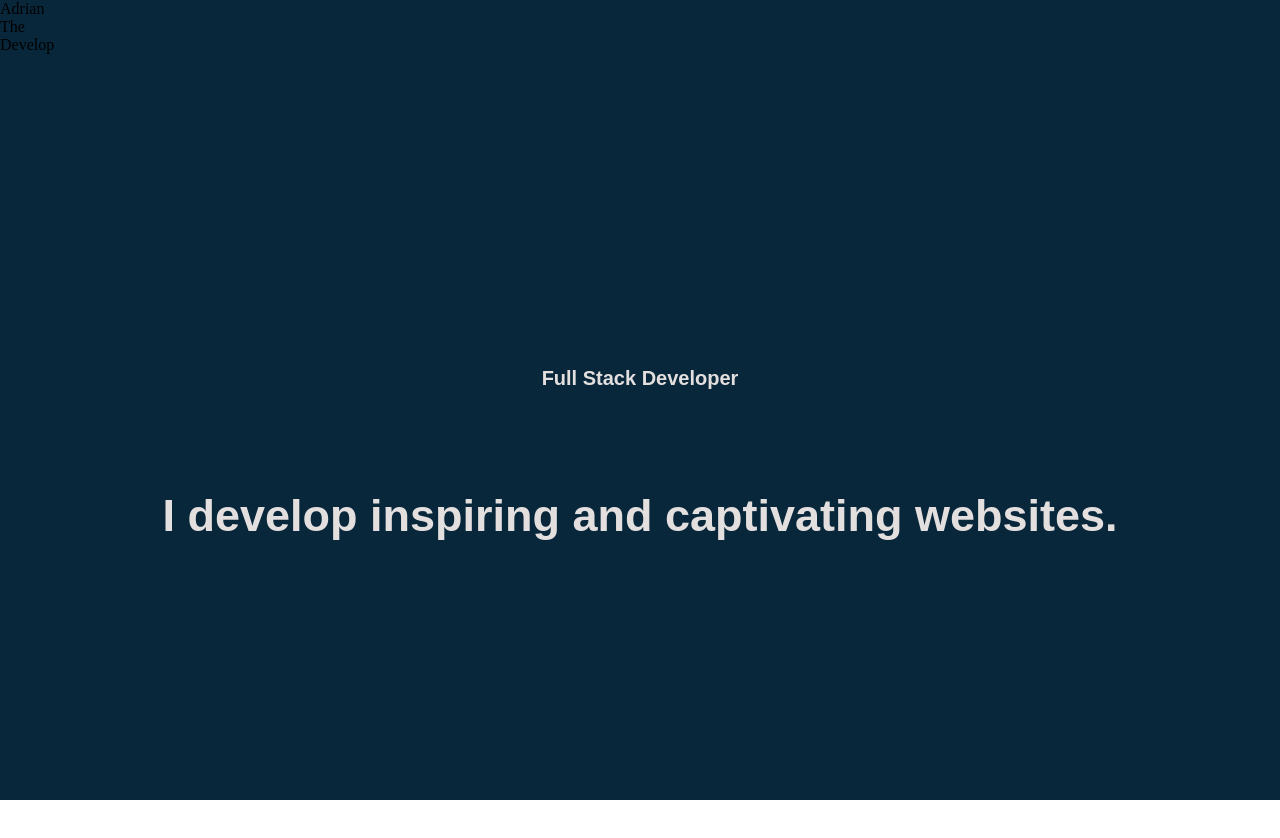
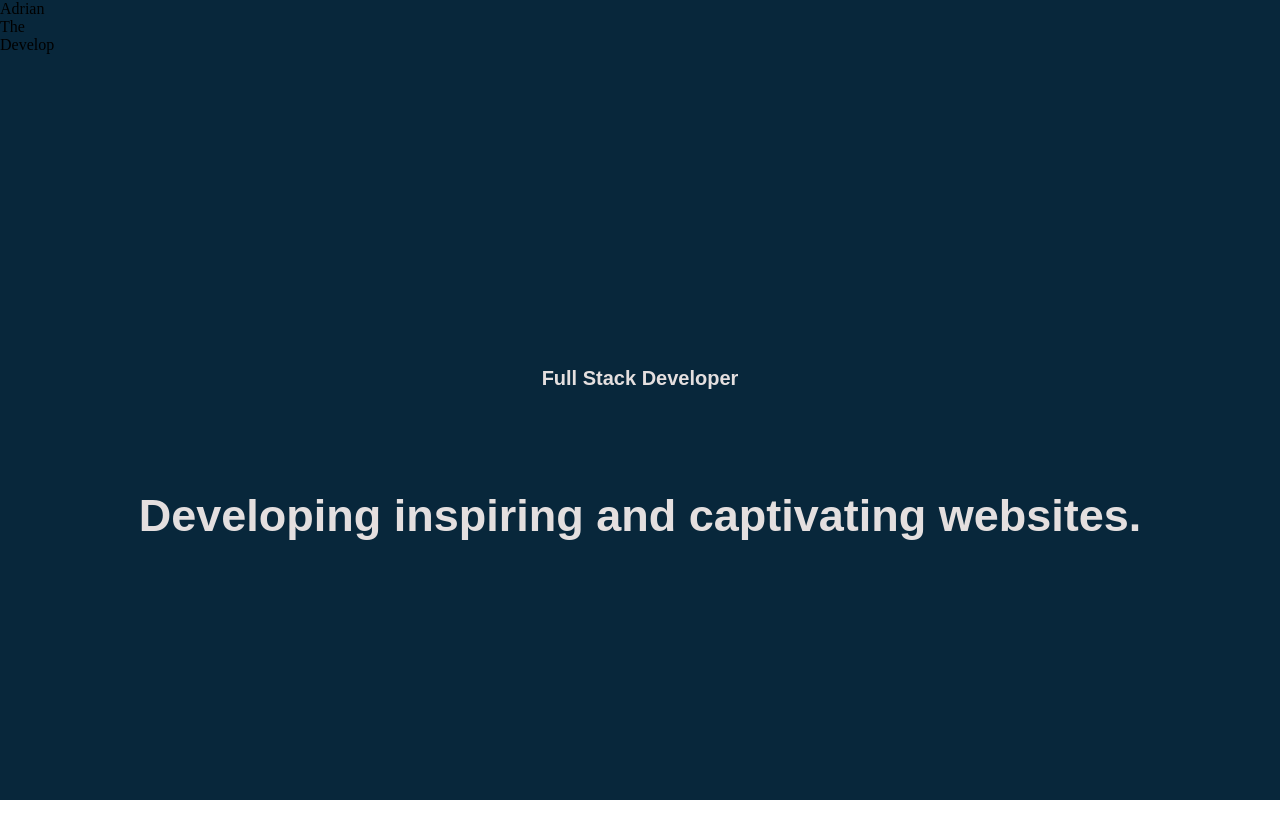
Before and after one commit to valverdea45/adrian-the-dev, a React (Create React App) app: page / in a window 1280 px wide. Shown: the top 838 px of the page. Built offline with nearby package versions, Linux system fonts and the light colour scheme.

Commit message:
updated intro css size width ad height

```diff
--- a/src/LoadingPage.css
+++ b/src/LoadingPage.css
@@ -11,6 +11,9 @@
     height: 100vh;
     width: 100%;
     background: black;
+    background-size: 400px 400px;
+    width: 100vw;
+    height: 100vh;
     display: flex;
     justify-content: center;
     align-items: center;
@@ -23,7 +26,7 @@
 }
 
 .grayscreen {
-    background-color: rgb(8, 39, 59);
+    background-color: rgb(35, 114, 154);
     height: 100vh;
     width: 100%;
     overflow: hidden;
--- a/src/Portfolio.js
+++ b/src/Portfolio.js
@@ -11,7 +11,7 @@ function Portfolio() {
                     <p>Develop</p>
                     <div className="flexbox">
                         <h4 className="Headline-2">Full Stack Developer</h4>
-                        <h1 className="Headline">I develop inspiring and captivating websites.</h1>
+                        <h1 className="Headline">Developing inspiring and captivating websites.</h1>
                     </div>
                 </div>
             </div>
```
